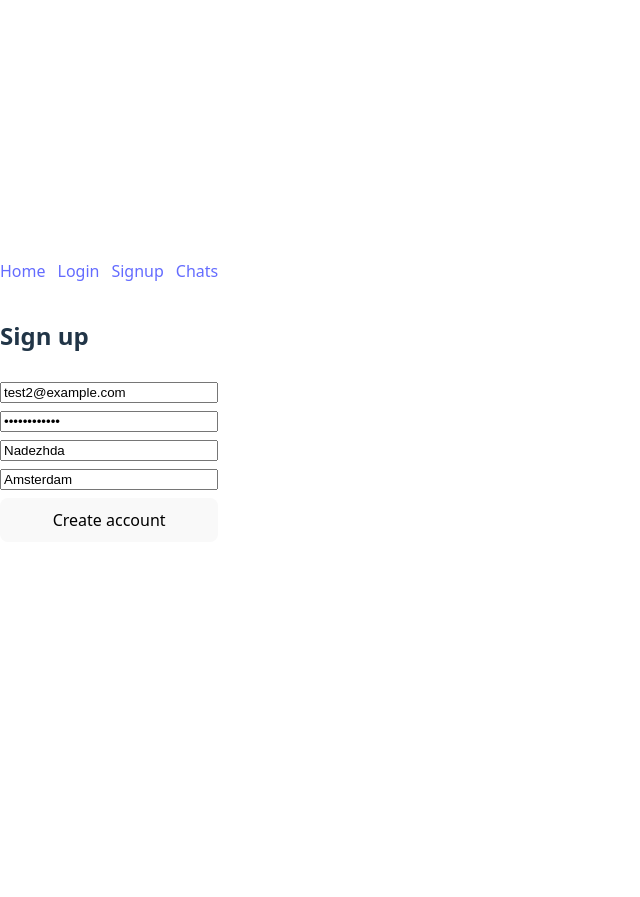
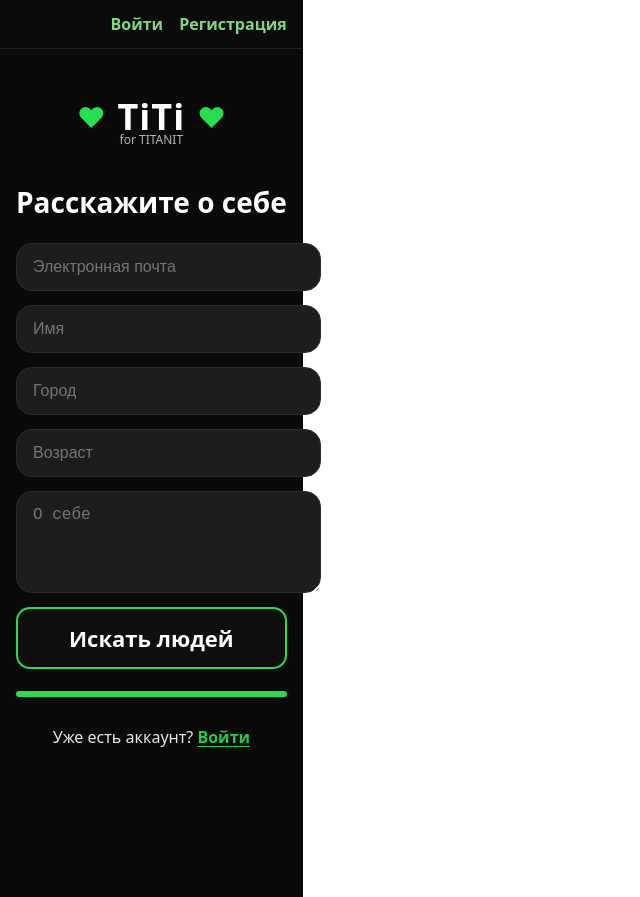
Before and after one commit to efffds/TiTaNiT, a React app in the folder frontend/: page /signup in a window 1280 px wide. Shown: the whole page, without its empty margins (0-640 px from the left). Before the commit the page ends 800 px from the top, so only its background shows below. Built offline with nearby package versions, Linux system fonts and the light colour scheme; the HTML template or start-up script is replaced by a standard one.

Commit message:
сделана главная страница

```diff
--- a/frontend/src/App.jsx
+++ b/frontend/src/App.jsx
@@ -1,21 +1,43 @@
-import { Link, Outlet, useNavigate } from "react-router-dom";
-import { getToken, clearToken } from "./auth";
+import { BrowserRouter, Routes, Route, Link, Navigate } from "react-router-dom";
+import Login from "./pages/Login.jsx";
+import Signup from "./pages/Signup.jsx";
 
 export default function App() {
-  const nav = useNavigate();
-  const token = getToken();
   return (
-    <div style={{maxWidth: 760, margin: "32px auto", fontFamily: "system-ui, sans-serif"}}>
-      <header style={{display:"flex", justifyContent:"space-between", marginBottom:16}}>
-        <nav style={{display:"flex", gap:12}}>
-          <Link to="/home">Home</Link>
-          <Link to="/login">Login</Link>
-          <Link to="/signup">Signup</Link>
-          <Link to="/chats">Chats</Link>
-        </nav>
-        {token ? <button onClick={()=>{clearToken(); nav("/login");}}>Logout</button> : null}
-      </header>
-      <Outlet />
-    </div>
+    <BrowserRouter>
+      <nav style={styles.nav}>
+        <div />
+        <div style={{display:"flex", gap:16}}>
+          <Link to="/login" style={styles.link}>Войти</Link>
+          <Link to="/signup" style={styles.link}>Регистрация</Link>
+        </div>
+      </nav>
+
+      <Routes>
+        <Route path="/" element={<Navigate to="/signup" replace />} />
+        <Route path="/signup" element={<Signup />} />
+        <Route path="/login" element={<Login />} />
+        {/* если кто-то пойдёт на другие маршруты */}
+        <Route path="*" element={<Navigate to="/signup" replace />} />
+      </Routes>
+    </BrowserRouter>
   );
 }
+
+const styles = {
+  nav: {
+    display: "flex",
+    justifyContent: "space-between",
+    padding: "12px 16px",
+    background: "#0b0b0b",
+    borderBottom: "1px solid #1e1e1e",
+    position: "sticky",
+    top: 0,
+    zIndex: 10,
+  },
+  link: {
+    color: "#7dd87d",
+    textDecoration: "none",
+    fontWeight: 600
+  }
+};
--- a/frontend/src/main.jsx
+++ b/frontend/src/main.jsx
@@ -1,44 +1,10 @@
-// src/main.jsx
-import React from 'react'
-import ReactDOM from 'react-dom/client'
-import { BrowserRouter, Routes, Route, Navigate } from 'react-router-dom'
-import App from './App.jsx'
-import Login from './pages/Login.jsx'
-import Signup from './pages/Signup.jsx'
-import Home from './pages/Home.jsx'
-import Chats from './pages/Chats.jsx'
-import Chat from './pages/Chat.jsx'
-import './index.css'
+import React from "react";
+import { createRoot } from "react-dom/client";
+import App from "./App.jsx";
+import "./index.css";
 
-async function bootstrap() {
-  try {
-    if (import.meta.env.VITE_USE_MOCK === "1") {
-      const { worker } = await import('./mocks/browser');
-      await worker.start({
-        onUnhandledRequest: 'bypass',
-        serviceWorker: { url: '/mockServiceWorker.js' }, // важно!
-      });
-    }
-  } catch (e) {
-    console.warn('MSW failed to start, continuing without mocks', e);
-  } finally {
-    ReactDOM.createRoot(document.getElementById('root')).render(
-      <React.StrictMode>
-        <BrowserRouter>
-          <Routes>
-            <Route path="/" element={<App />}>
-              <Route index element={<Navigate to="/home" />} />
-              <Route path="login" element={<Login />} />
-              <Route path="signup" element={<Signup />} />
-              <Route path="home" element={<Home />} />
-              <Route path="chats" element={<Chats />} />
-              <Route path="chat/:partnerId" element={<Chat />} />
-            </Route>
-          </Routes>
-        </BrowserRouter>
-      </React.StrictMode>,
-    );
-  }
-}
-
-bootstrap();
+createRoot(document.getElementById("root")).render(
+  <React.StrictMode>
+    <App />
+  </React.StrictMode>
+);
--- a/frontend/src/pages/Signup.jsx
+++ b/frontend/src/pages/Signup.jsx
@@ -1,35 +1,199 @@
 import { useState } from "react";
 import { signup } from "../api";
-import { setToken } from "../auth";
-import { useNavigate } from "react-router-dom";
+import { useNavigate, Link } from "react-router-dom";
 
 export default function Signup() {
-  const [email, setEmail] = useState("test2@example.com");
-  const [password, setPassword] = useState("Password123!");
-  const [name, setName] = useState("Nadezhda");
-  const [city, setCity] = useState("Amsterdam");
-  const [err, setErr] = useState("");
   const nav = useNavigate();
 
-  const submit = async (e) => {
+  // шаги
+  const [step, setStep] = useState(1);
+
+  // поля шага 1
+  const [email, setEmail] = useState("");
+  const [name, setName]   = useState("");
+  const [city, setCity]   = useState("");
+  const [age, setAge]     = useState("");
+  const [bio, setBio]     = useState("");
+
+  // поля шага 2
+  const [password, setPassword]         = useState("");
+  const [password2, setPassword2]       = useState("");
+
+  const [err, setErr] = useState("");
+  const [loading, setLoading] = useState(false);
+
+  const goStep2 = (e) => {
     e.preventDefault();
     setErr("");
+    if (!email || !name) return setErr("Заполните email и имя");
+    setStep(2);
+  };
+
+  const doSignup = async (e) => {
+    e.preventDefault();
+    setErr("");
+    if (password.length < 6) return setErr("Пароль должен быть не короче 6 символов");
+    if (password !== password2) return setErr("Пароли не совпадают");
+
     try {
-      const { access_token } = await signup({ email, password, name, city });
-      setToken(access_token);
-      nav("/home");
-    } catch (e) { setErr(String(e.message || e)); }
+      setLoading(true);
+      // backend пока принимает: email, password, name, city
+      await signup({ email, password, name, city });
+      // age/bio можно отправлять отдельным PATCH профиля, когда появится API
+      nav("/login");
+    } catch (e) {
+      setErr(e?.message || "Ошибка регистрации");
+    } finally {
+      setLoading(false);
+    }
   };
 
   return (
-    <form onSubmit={submit} style={{display:"grid", gap:8}}>
-      <h2>Sign up</h2>
-      <input placeholder="email" value={email} onChange={e=>setEmail(e.target.value)} />
-      <input type="password" placeholder="password" value={password} onChange={e=>setPassword(e.target.value)} />
-      <input placeholder="name" value={name} onChange={e=>setName(e.target.value)} />
-      <input placeholder="city" value={city} onChange={e=>setCity(e.target.value)} />
-      <button type="submit">Create account</button>
-      {err && <div style={{color:"crimson"}}>{err}</div>}
-    </form>
+    <div style={styles.page}>
+      <div style={styles.logoBlock}>
+        <div style={styles.logoRow}>
+          <span style={styles.heart}>♥</span>
+          <h1 style={styles.logoText}>TiTi</h1>
+          <span style={styles.heart}>♥</span>
+        </div>
+        <div style={styles.logoSub}>for TITANIT</div>
+      </div>
+
+      <h2 style={styles.title}>Расскажите о себе</h2>
+
+      {err && <div style={styles.err}>{err}</div>}
+
+      {step === 1 ? (
+        <form onSubmit={goStep2} style={styles.form}>
+          <input
+            placeholder="Электронная почта"
+            type="email"
+            value={email}
+            onChange={(e)=>setEmail(e.target.value)}
+            style={styles.input}
+          />
+          <input
+            placeholder="Имя"
+            value={name}
+            onChange={(e)=>setName(e.target.value)}
+            style={styles.input}
+          />
+          <input
+            placeholder="Город"
+            value={city}
+            onChange={(e)=>setCity(e.target.value)}
+            style={styles.input}
+          />
+          <input
+            placeholder="Возраст"
+            value={age}
+            onChange={(e)=>setAge(e.target.value)}
+            style={styles.input}
+          />
+          <textarea
+            placeholder="О себе"
+            value={bio}
+            onChange={(e)=>setBio(e.target.value)}
+            rows={4}
+            style={{...styles.input, resize:"vertical"}}
+          />
+          <button type="submit" style={styles.cta} disabled={loading}>
+            Искать людей
+          </button>
+          <div style={styles.underline}/>
+        </form>
+      ) : (
+        <form onSubmit={doSignup} style={styles.form}>
+          <input
+            placeholder="Пароль"
+            type="password"
+            value={password}
+            onChange={(e)=>setPassword(e.target.value)}
+            style={styles.input}
+          />
+          <input
+            placeholder="Повторите пароль"
+            type="password"
+            value={password2}
+            onChange={(e)=>setPassword2(e.target.value)}
+            style={styles.input}
+          />
+          <button type="submit" style={styles.cta} disabled={loading}>
+            Зарегистрироваться
+          </button>
+          <div style={styles.underline}/>
+        </form>
+      )}
+
+      <div style={styles.bottomNote}>
+        Уже есть аккаунт?{" "}
+        <Link to="/login" style={styles.loginLink}>Войти</Link>
+      </div>
+    </div>
   );
 }
+
+const styles = {
+  page: {
+    minHeight: "100vh",
+    background: "#0a0a0a",
+    color: "#fff",
+    display: "flex",
+    flexDirection: "column",
+    alignItems: "center",
+    padding: "24px 16px",
+    fontFamily: "system-ui, -apple-system, Segoe UI, Roboto, sans-serif",
+  },
+  logoBlock: { marginTop: 24, marginBottom: 24, textAlign: "center" },
+  logoRow: { display: "flex", alignItems: "center", gap: 12 },
+  heart: { color: "#26de50", fontSize: 28, lineHeight: 1 },
+  logoText: { margin: 0, fontWeight: 800, letterSpacing: 1, fontSize: 36 },
+  logoSub: { opacity: 0.7, fontSize: 12, marginTop: -6 },
+  title: { fontSize: 28, margin: "8px 0 20px 0", fontWeight: 800 },
+  form: { width: "100%", maxWidth: 420, display: "grid", gap: 14 },
+  input: {
+    width: "100%",
+    background: "#1d1d1d",
+    border: "1px solid #2b2b2b",
+    borderRadius: 16,
+    color: "#eaeaea",
+    padding: "14px 16px",
+    fontSize: 16,
+    outline: "none",
+  },
+  cta: {
+    width: "100%",
+    padding: "14px 16px",
+    fontWeight: 800,
+    fontSize: 22,
+    borderRadius: 14,
+    background: "#0f0f0f",
+    color: "#fff",
+    border: "2px solid #26de50",
+    cursor: "pointer",
+  },
+  underline: {
+    width: "100%",
+    maxWidth: 420,
+    height: 6,
+    background: "linear-gradient(90deg, #26de50 0%, #26de50 100%)",
+    borderRadius: 8,
+    marginTop: 8,
+  },
+  bottomNote: { marginTop: 28, opacity: 0.9 },
+  loginLink: {
+    color: "#26de50",
+    fontWeight: 800,
+    textDecoration: "underline",
+    textUnderlineOffset: 3,
+  },
+  err: {
+    background: "#3a0f0f",
+    border: "1px solid #5a1a1a",
+    color: "#ffb3b3",
+    padding: "10px 12px",
+    borderRadius: 10,
+    marginBottom: 12,
+    maxWidth: 420,
+  },
+};
```
Also changed, not shown: 1 other file (tests, documents, lock files or other folders).
